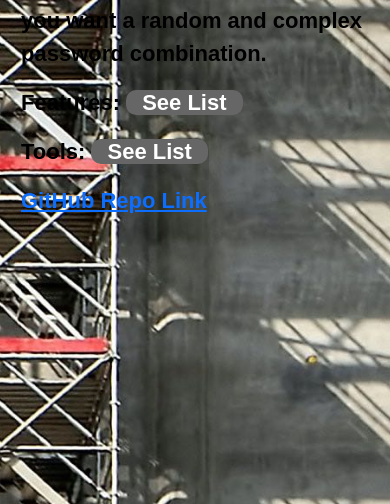
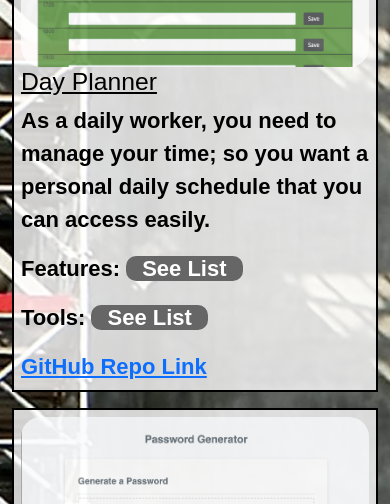
Before and after one commit to TalkingSkunk/homework2, a plain HTML site: page portfolio.html in a window 390 px wide. Shown: the part 858-1362 px from the top of the page. Drawn offline with nearby package versions, Linux system fonts and the light colour scheme.

Commit message:
fixed the responsiveness of portfolio page

```diff
--- a/assets/css/portfolio.css
+++ b/assets/css/portfolio.css
@@ -89,7 +89,7 @@ body {
 /* This is the article's font. */
 article {
     width: 100%;
-    height: 200px;
+    height: auto;
     display: block;
     position: relative;
     color: black;
--- a/assets/js/portfolio.js
+++ b/assets/js/portfolio.js
@@ -55,7 +55,7 @@ for (let i = 0; i < myProjects.length - 1; i++) {
             </div>
             <div class="col-12 col-md-9">
                 <div class="row">
-                    <div class="col-md-12">
+                    <div class="col-12">
                         <h2 style="text-decoration: underline;">${myProjects[i].projectName}</h2>
                     </div>
                 </div>
```
